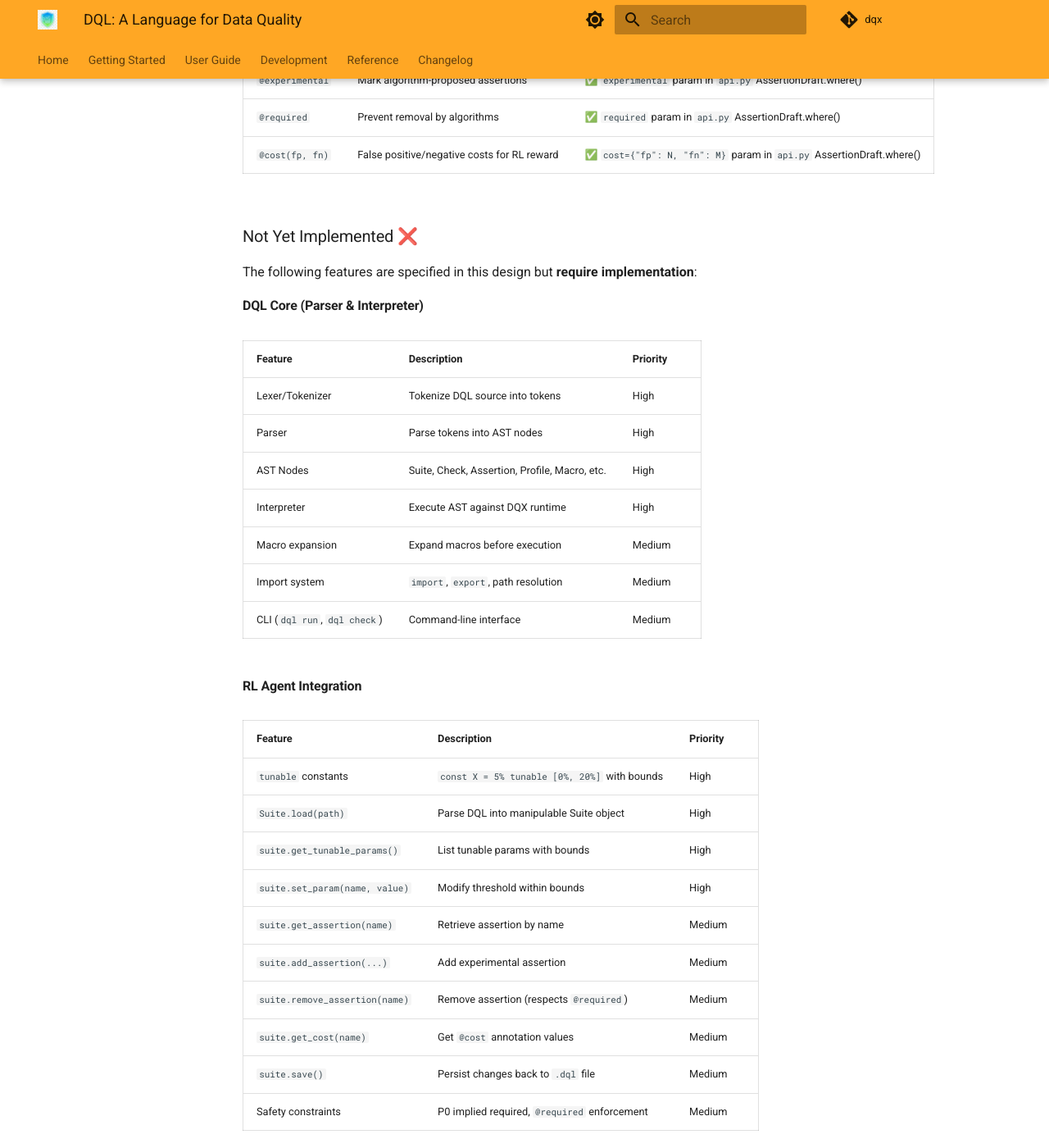
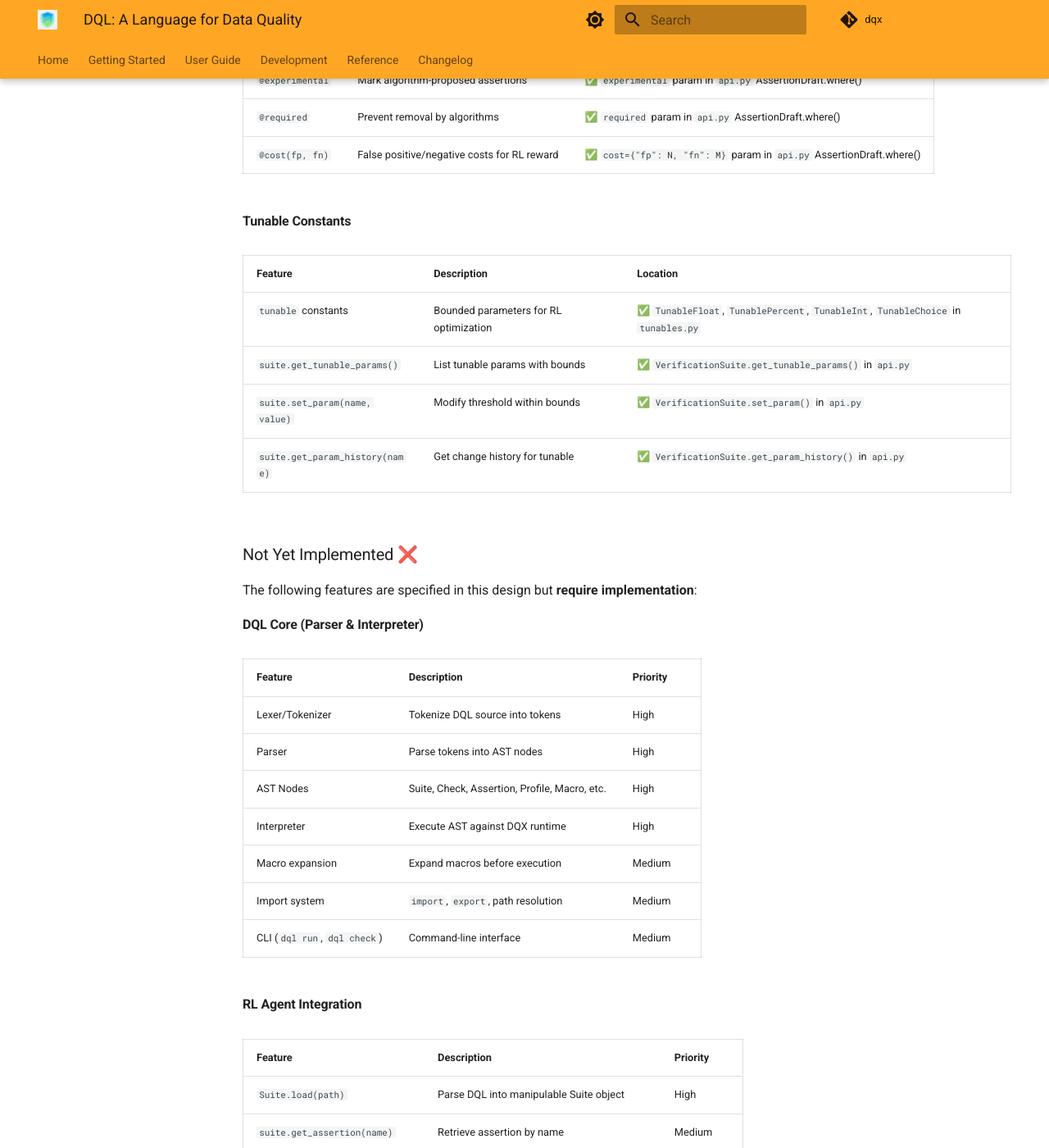
Before and after one commit to nampham2/dqx, an MkDocs documentation site: the page built from docs/design/dql-language.md, in a window 1280 px wide and 1400 px high, scrolled down 40964 px. Shown: the whole window at 82% size. Built offline with MkDocs 1.6.1 and Material for MkDocs 9.7.7, drawn with Linux system fonts in a browser that asks for light colours; comment, search, counter and statistics services are not loaded.

Commit message:
docs: mark tunable constants as implemented in design doc

```diff
--- a/docs/design/dql-language.md
+++ b/docs/design/dql-language.md
@@ -1758,6 +1758,15 @@ The following features from this design are **already implemented** in the DQX c
 | `@required` | Prevent removal by algorithms | ✅ `required` param in `api.py` AssertionDraft.where() |
 | `@cost(fp, fn)` | False positive/negative costs for RL reward | ✅ `cost={"fp": N, "fn": M}` param in `api.py` AssertionDraft.where() |
 
+#### Tunable Constants
+
+| Feature | Description | Location |
+|---------|-------------|----------|
+| `tunable` constants | Bounded parameters for RL optimization | ✅ `TunableFloat`, `TunablePercent`, `TunableInt`, `TunableChoice` in `tunables.py` |
+| `suite.get_tunable_params()` | List tunable params with bounds | ✅ `VerificationSuite.get_tunable_params()` in `api.py` |
+| `suite.set_param(name, value)` | Modify threshold within bounds | ✅ `VerificationSuite.set_param()` in `api.py` |
+| `suite.get_param_history(name)` | Get change history for tunable | ✅ `VerificationSuite.get_param_history()` in `api.py` |
+
 ### Not Yet Implemented ❌
 
 The following features are specified in this design but **require implementation**:
@@ -1778,10 +1787,7 @@ The following features are specified in this design but **require implementation
 
 | Feature | Description | Priority |
 |---------|-------------|----------|
-| `tunable` constants | `const X = 5% tunable [0%, 20%]` with bounds | High |
 | `Suite.load(path)` | Parse DQL into manipulable Suite object | High |
-| `suite.get_tunable_params()` | List tunable params with bounds | High |
-| `suite.set_param(name, value)` | Modify threshold within bounds | High |
 | `suite.get_assertion(name)` | Retrieve assertion by name | Medium |
 | `suite.add_assertion(...)` | Add experimental assertion | Medium |
 | `suite.remove_assertion(name)` | Remove assertion (respects `@required`) | Medium |
```
